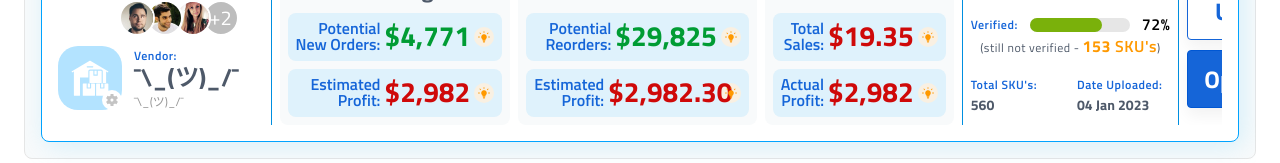
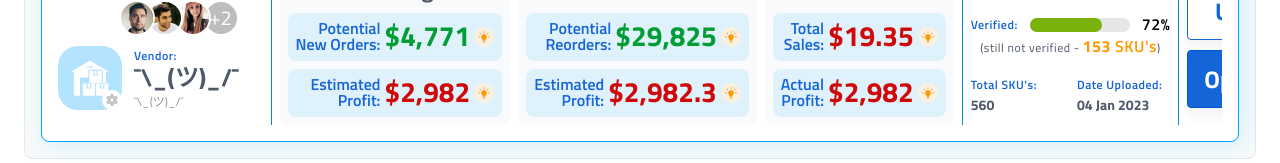
Before and after one commit to estiva1/ss-catalog-analyzer, a React (Create React App) app: page / in a window 1280 px wide. Shown: the part 557-720 px from the top of the page. Built offline with nearby package versions, Linux system fonts and the light colour scheme.

Commit message:
fixed problem occured during countdown when second fraction number is 0

```diff
--- a/src/components/UI/vendor-money-amounts-grid/vendor-money-amounts-grid.component.jsx
+++ b/src/components/UI/vendor-money-amounts-grid/vendor-money-amounts-grid.component.jsx
@@ -10,7 +10,7 @@ const FramerCounter = ({ startVal = 0, endVal = 0, duration = 1 }) => {
   const to = useTransform(from, (value) =>
     endVal % 1 !== 0
       ? value.toLocaleString("en-US", {
-          minimumFractionDigits: 2,
+          minimumFractionDigits: 1,
           maximumFractionDigits: 2,
         })
       : value.toLocaleString("en-US", {
@@ -43,8 +43,10 @@ const Item = ({ heading, itemData }) => {
           <ValueBox key={index}>
             <Stack direction="row" gap="4px" alignItems="center">
               <Label>{item.label}</Label>
-              <Box component="span" position="relative">
+              <Box component="span" position="relative" overflow="hidden">
                 <FramerCounter endVal={item.value} duration={3} />
+                {/*Same hidden value to prevent ValueBox from
+                 instant resizing itself during countup*/}
                 <Value style={{ visibility: "hidden" }}>
                   $
                   {Math.abs(item.value)
```
